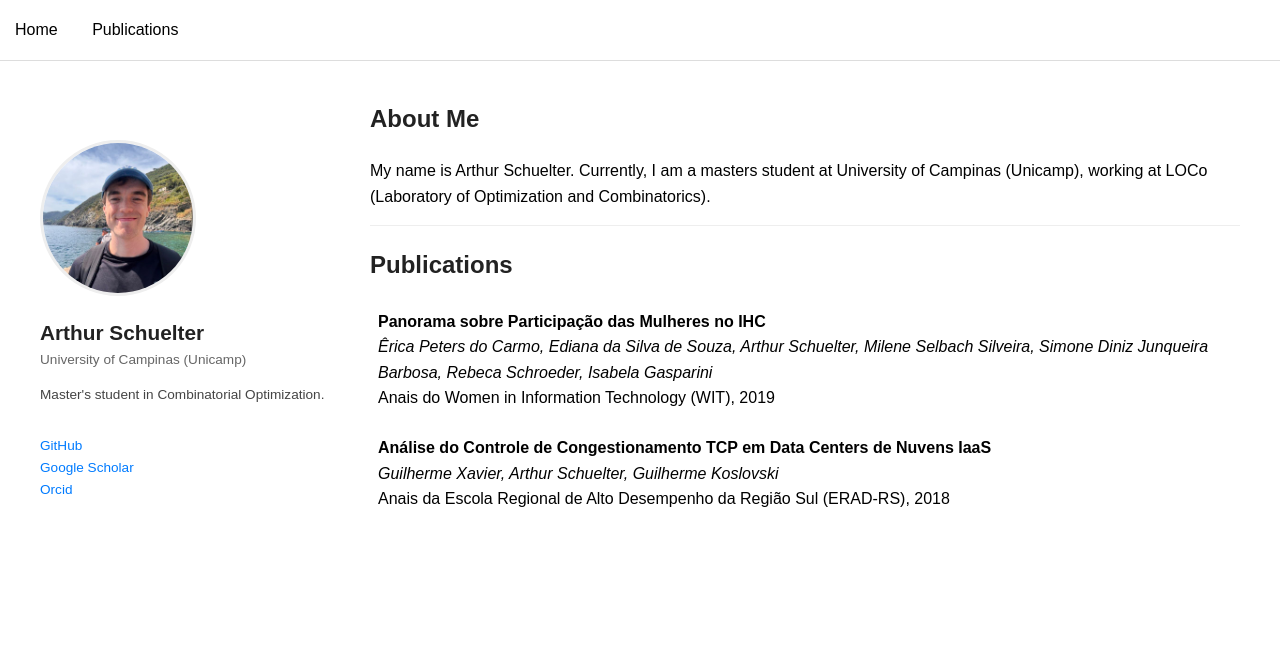
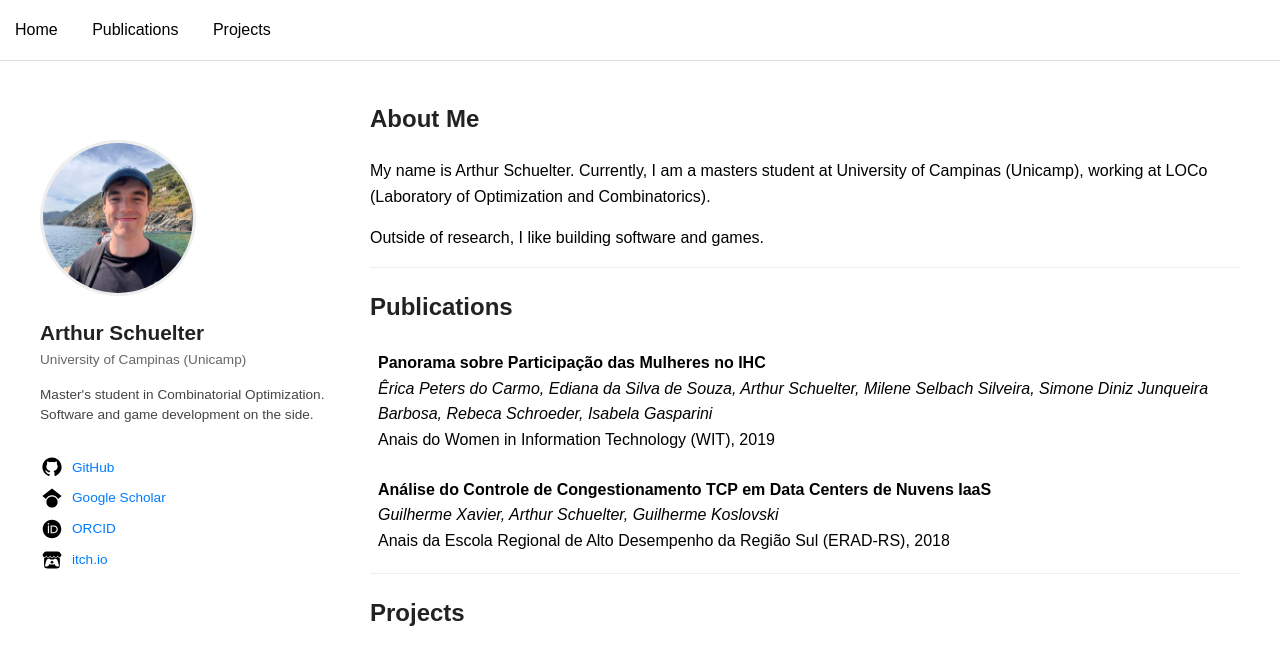
Before and after one commit to arthurschuelter/arthurschuelter.github.io, a plain HTML site: page index.html in a window 1280 px wide. Drawn offline with Linux system fonts and the light colour scheme.

Commit message:
add: bio and link list

```diff
--- a/css/style.css
+++ b/css/style.css
@@ -154,3 +154,27 @@ hr {
     /* border-radius: 5px; */
     /* border-left: 4px solid #333; */
 }
+
+.link-list {
+    list-style: none;
+    padding: 0;
+    margin: 0;
+}
+
+.link-list li {
+    margin-bottom: 0.5rem;
+}
+
+.link-list a {
+    display: inline-flex;
+    align-items: center;
+    gap: 0.5rem;
+    text-decoration: none;
+}
+
+.link-list .icon {
+    width: 24px !important;
+    height: 24px !important;
+    flex-shrink: 0;
+    object-fit: contain;
+}
--- a/index.html
+++ b/index.html
@@ -14,6 +14,7 @@
         <nav>
             <a href="#home">Home</a>
             <a href="#publications">Publications</a>
+            <a href="#projects">Projects</a>
         </nav>
     </header>
 
@@ -26,20 +27,47 @@
             <div class="university">University of Campinas (Unicamp)</div>
 
             <div class="small-bio">
-                <p>Master's student in Combinatorial Optimization.</p>
+                <p>Master's student in Combinatorial Optimization. Software and game development on the side.</p>
             </div>
 
-            <ul>
-                <li><a href="https://github.com/arthurschuelter" target="_blank">GitHub</a></li>
-                <li><a href="https://scholar.google.com.br/citations?user=mNRgpUUAAAAJ" target="_blank">Google Scholar</a></li>
-                <li><a href="https://orcid.org/0009-0000-0118-5383" target="_blank">Orcid</a></li>
+            <ul class="link-list">
+                <li>
+                    <a href="https://github.com/arthurschuelter" target="_blank" rel="noopener noreferrer">
+                        <img class="icon" src="assets/github.svg" alt="" aria-hidden="true">
+                        <span class="label">GitHub</span>
+                    </a>
+                </li>
+                <li>
+                    <a href="https://scholar.google.com.br/citations?user=mNRgpUUAAAAJ" target="_blank" rel="noopener noreferrer">
+                        <img class="icon" src="assets/google-scholar.svg" alt="" aria-hidden="true">
+                        <span class="label">Google Scholar</span>
+                    </a>
+                </li>
+                <li>
+                    <a href="https://orcid.org/0009-0000-0118-5383" target="_blank" rel="noopener noreferrer">
+                        <img class="icon" src="assets/orcid.svg" alt="" aria-hidden="true">
+                        <span class="label">ORCID</span>
+                    </a>
+                </li>
+                <li>
+                    <a href="https://tururuca.itch.io/" target="_blank" rel="noopener noreferrer">
+                        <img class="icon" src="assets/itchio.svg" alt="" aria-hidden="true">
+                        <span class="label">itch.io</span>
+                    </a>
+                </li>
             </ul>
         </aside>
 
         <div class="right-column">
             <section id="home">
                 <h2> About Me </h2>
-                <p>My name is Arthur Schuelter. Currently, I am a masters student at University of Campinas (Unicamp), working at LOCo (Laboratory of Optimization and Combinatorics).</p>
+                <p>
+                    My name is Arthur Schuelter. Currently, I am a masters student at University of Campinas (Unicamp), working at LOCo (Laboratory of Optimization and Combinatorics).
+                </p>
+
+                <p>
+                    Outside of research, I like building software and games.
+                </p>
             </section>
 
             <hr>
@@ -47,6 +75,13 @@
             <section id="publications">
                 <h2>Publications</h2>
                 <ul id="papers-list"></ul>
+            </section>
+
+            <hr>
+
+            <section id="projects">
+                <h2>Projects</h2>
+                <ul id="projects-list"></ul>
             </section>
         </div>
     </main>
```
Also changed, not shown: assets/github.svg (added), assets/google-scholar.svg (added), assets/itchio.svg (added), assets/orcid.svg (added), 1 other file.
